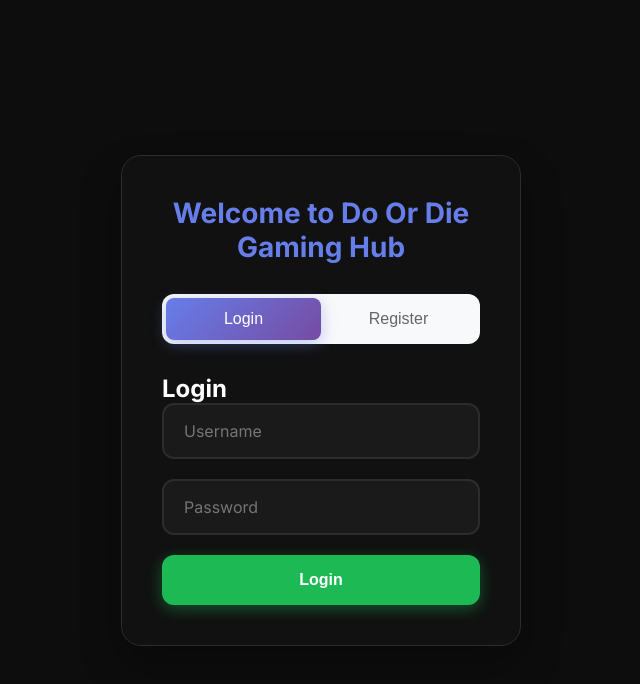
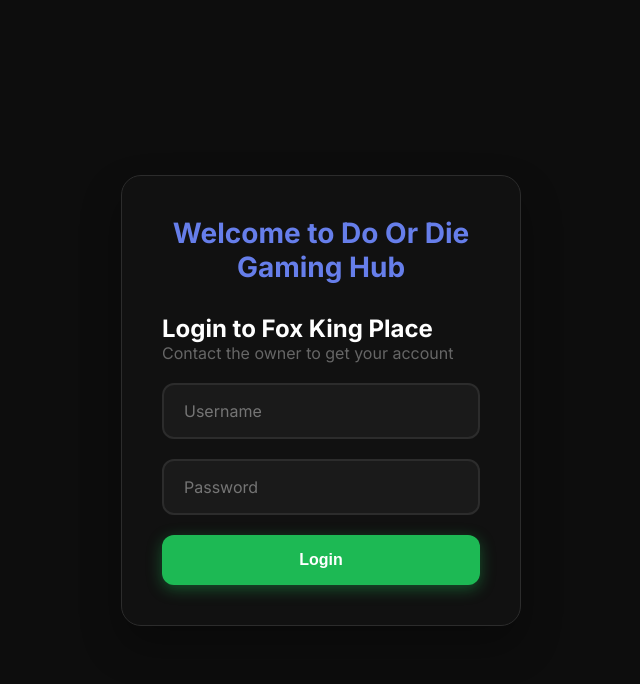
Before and after one commit to RajSingh12p/Own-Web, a website: page index.html in a window 1280 px wide. Shown: the whole page, without its empty margins (319-959 px from the left). Drawn offline with Linux system fonts and the light colour scheme.

Commit message:
Update index.html

```diff
--- a/index.html
+++ b/index.html
@@ -12,29 +12,14 @@
     <div id="auth-section" class="auth-container">
         <div class="auth-box">
             <h1>Welcome to Do Or Die Gaming Hub</h1>
-            <div class="auth-tabs">
-                <button class="tab-btn active" onclick="showLogin()">Login</button>
-                <button class="tab-btn" onclick="showRegister()">Register</button>
-            </div>
-
             <!-- Login Form -->
             <div id="login-form" class="form-container">
-                <h2>Login</h2>
+                <h2>Login to Fox King Place</h2>
+                <p style="color: #666; margin-bottom: 20px;">Contact the owner to get your account</p>
                 <form onsubmit="loginUser(event)">
                     <input type="text" id="login-username" placeholder="Username" required>
                     <input type="password" id="login-password" placeholder="Password" required>
                     <button type="submit">Login</button>
-                </form>
-            </div>
-
-            <!-- Register Form -->
-            <div id="register-form" class="form-container" style="display: none;">
-                <h2>Register</h2>
-                <form onsubmit="registerUser(event)">
-                    <input type="text" id="reg-username" placeholder="Username" required>
-                    <input type="password" id="reg-password" placeholder="Password" required>
-                    <input type="password" id="reg-confirm" placeholder="Confirm Password" required>
-                    <button type="submit">Register</button>
                 </form>
             </div>
         </div>
```
